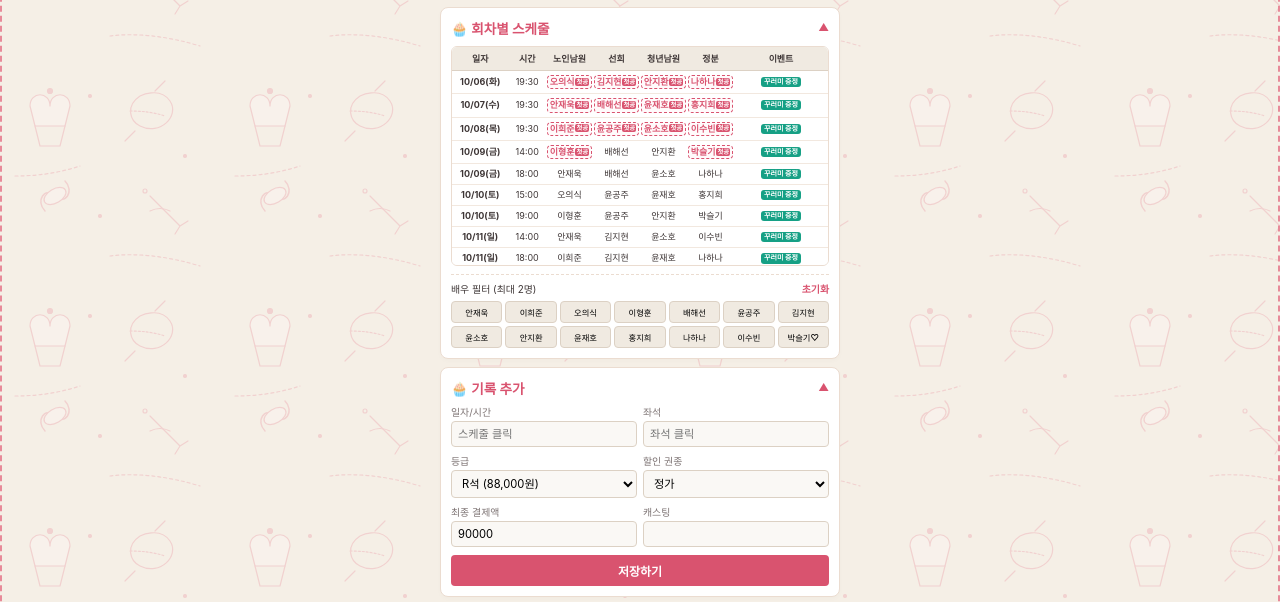
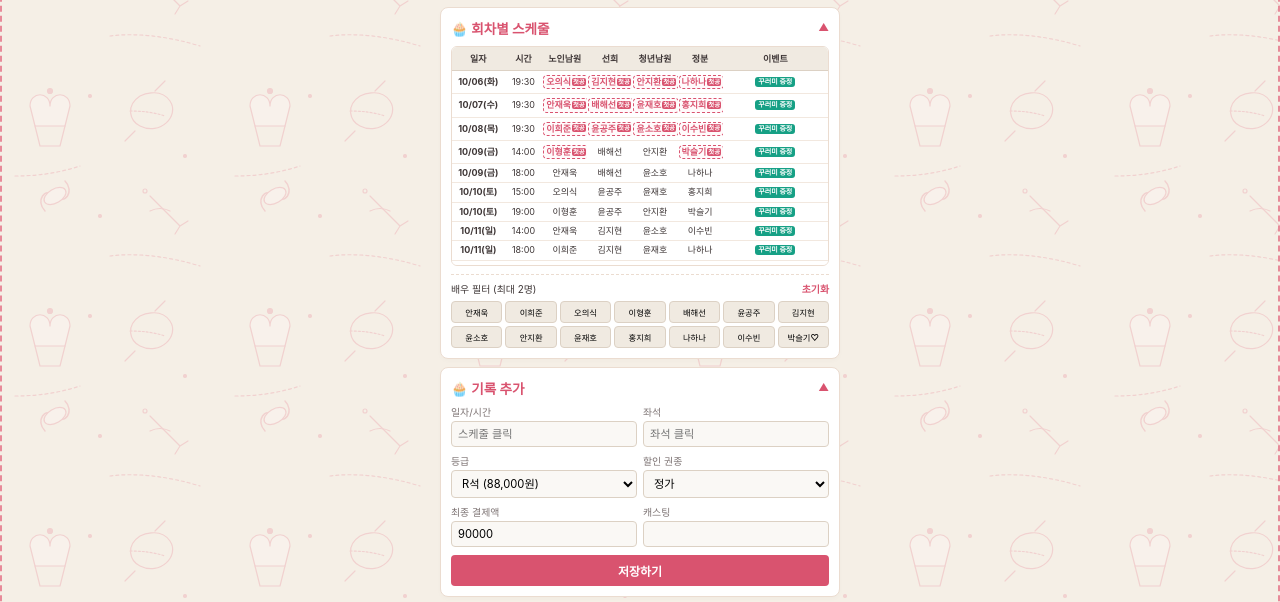
Before and after one commit to zepeakk/letmepeak, a plain HTML site: page index.html in a window 1280 px wide. Shown: the part 154-756 px from the top of the page. Drawn offline with nearby package versions, Linux system fonts and the light colour scheme.

Commit message:
Update index.html

```diff
--- a/index.html
+++ b/index.html
@@ -176,16 +176,16 @@
             white-space: nowrap;
         }
 
-        table.schedule-tbl th:nth-child(1) { width: 15%; }
+        table.schedule-tbl th:nth-child(1) { width: 14%; }
         table.schedule-tbl th:nth-child(2) { width: 10%; }
         table.schedule-tbl th:nth-child(3),
         table.schedule-tbl th:nth-child(4),
         table.schedule-tbl th:nth-child(5),
-        table.schedule-tbl th:nth-child(6) { width: 12.5%; }
-        table.schedule-tbl th:nth-child(7) { width: 25%; }
+        table.schedule-tbl th:nth-child(6) { width: 12%; }
+        table.schedule-tbl th:nth-child(7) { width: 28%; }
 
         table.schedule-tbl td {
-            padding: 4px 0;
+            padding: 4px 1px;
             border-bottom: 1px solid #f2e8df;
             cursor: pointer;
             line-height: 1.15;
@@ -196,6 +196,14 @@
         }
 
         table.schedule-tbl tr:hover { background: #fff0f2; }
+
+        .evt-container {
+            display: flex;
+            flex-wrap: wrap;
+            justify-content: center;
+            align-items: center;
+            gap: 2px;
+        }
 
         .badge-evt {
             font-size: 0.44rem;
@@ -205,7 +213,7 @@
             font-weight: bold;
             display: inline-block;
             cursor: pointer;
-            margin: 1px 0;
+            margin: 0;
             white-space: nowrap;
         }
         .bg-gift { background: #16a085; }
@@ -1433,7 +1441,7 @@
             let badgeHtml = '';
             const evts = s.evt.split('/');
 
-            evts.forEach((evtItem, idx) => {
+            evts.forEach((evtItem) => {
                 let singleBadge = evtItem;
                 if(evtItem === '꾸러미 증정') {
                     singleBadge = `<span class="badge-evt bg-gift" onclick="event.stopPropagation(); openGiftModal();">${evtItem}</span>`;
@@ -1459,7 +1467,6 @@
                     singleBadge = evtItem;
                 }
 
-                if(idx > 0) badgeHtml += ' ';
                 badgeHtml += singleBadge;
             });
 
@@ -1480,7 +1487,7 @@
                 <td>${castHtmls[1]}</td>
                 <td>${castHtmls[2]}</td>
                 <td>${castHtmls[3]}</td>
-                <td>${badgeHtml}</td>
+                <td><div class="evt-container">${badgeHtml}</div></td>
             `;
             tbody.appendChild(tr);
         });
```
